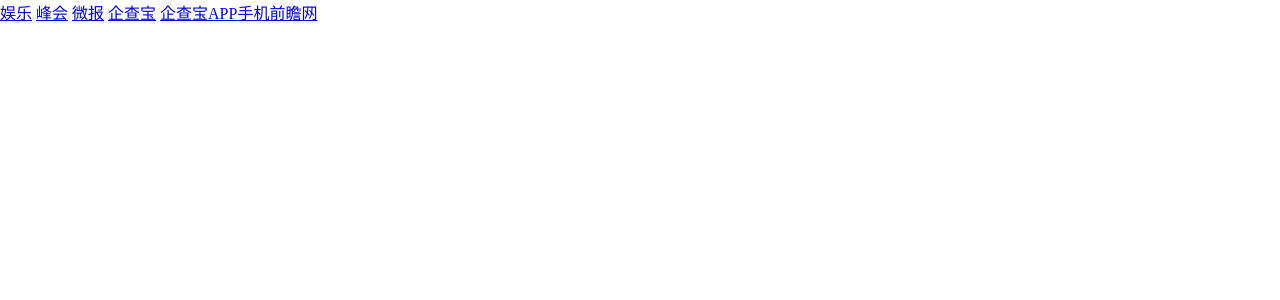
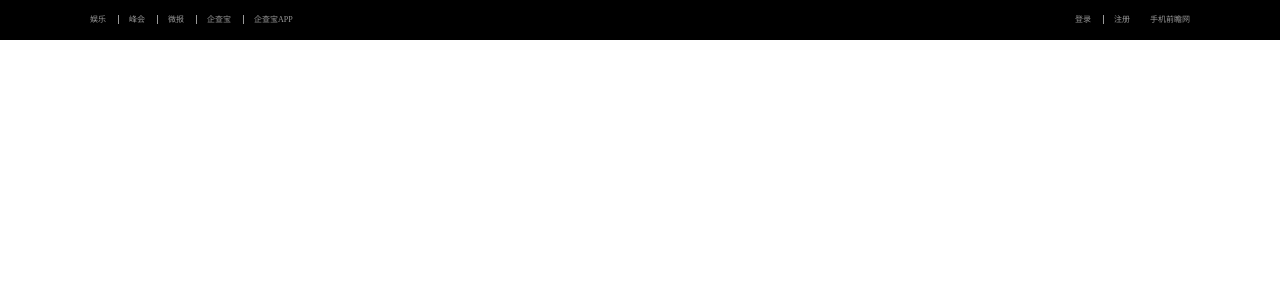
Before and after one commit to Shanflye/qianzhan, a PHP site: page / in a window 1280 px wide. Shown: the top 300 px of the page. Run offline with PHP 8.4, Linux system fonts and the light colour scheme.

Commit message:
realize top

```diff
--- a/css/main.css
+++ b/css/main.css
@@ -1,3 +1,4 @@
+/*初始化*/
 *{
     box-sizing: border-box;
 }
@@ -12,3 +13,25 @@ body,p,ul,dl,dt,dd,h1,h2,h3,h4,h5,h6{
 .rt{
     float: right;
 }
+a{
+    text-decoration: none;
+}
+/*页头*/
+#top{
+    MIN-width: 1200PX;
+    height: 40px;
+    background-color:#000;
+    font-size: 8px;
+    padding: 0 80px;
+}
+#top a{
+    line-height: 40px;
+    color:#999;
+    margin: 0 10px;
+}
+#top a:hover{
+    color:#ddd;
+}
+#top i{
+    border-left: 1px solid #999999;
+}
--- a/index.html
+++ b/index.html
@@ -22,10 +22,15 @@
         <i></i>
         <a href="#">企查宝APP</a>
     </div>
-    <a href="#">
+    <a href="#" class="rt">
         <s></s>
         手机前瞻网
     </a>
+    <div class="rt">
+        <a href="#">登录</a>
+        <i></i>
+        <a href="#">注册</a>
+    </div>
 </header>
 <!--页面主导航-->
 <nav id="nav">
```
Lines whose indentation alone changed are shown as unchanged.
